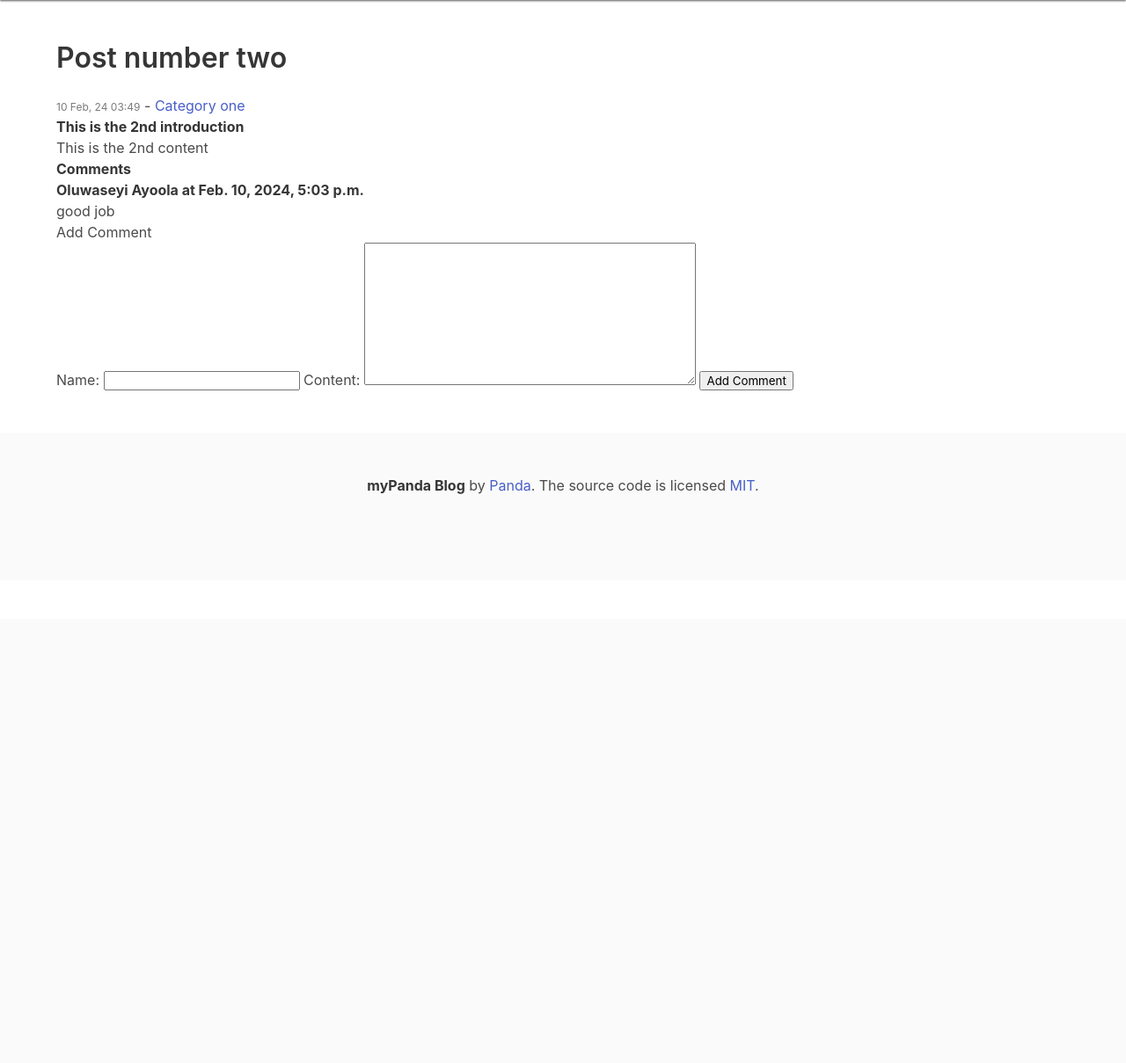
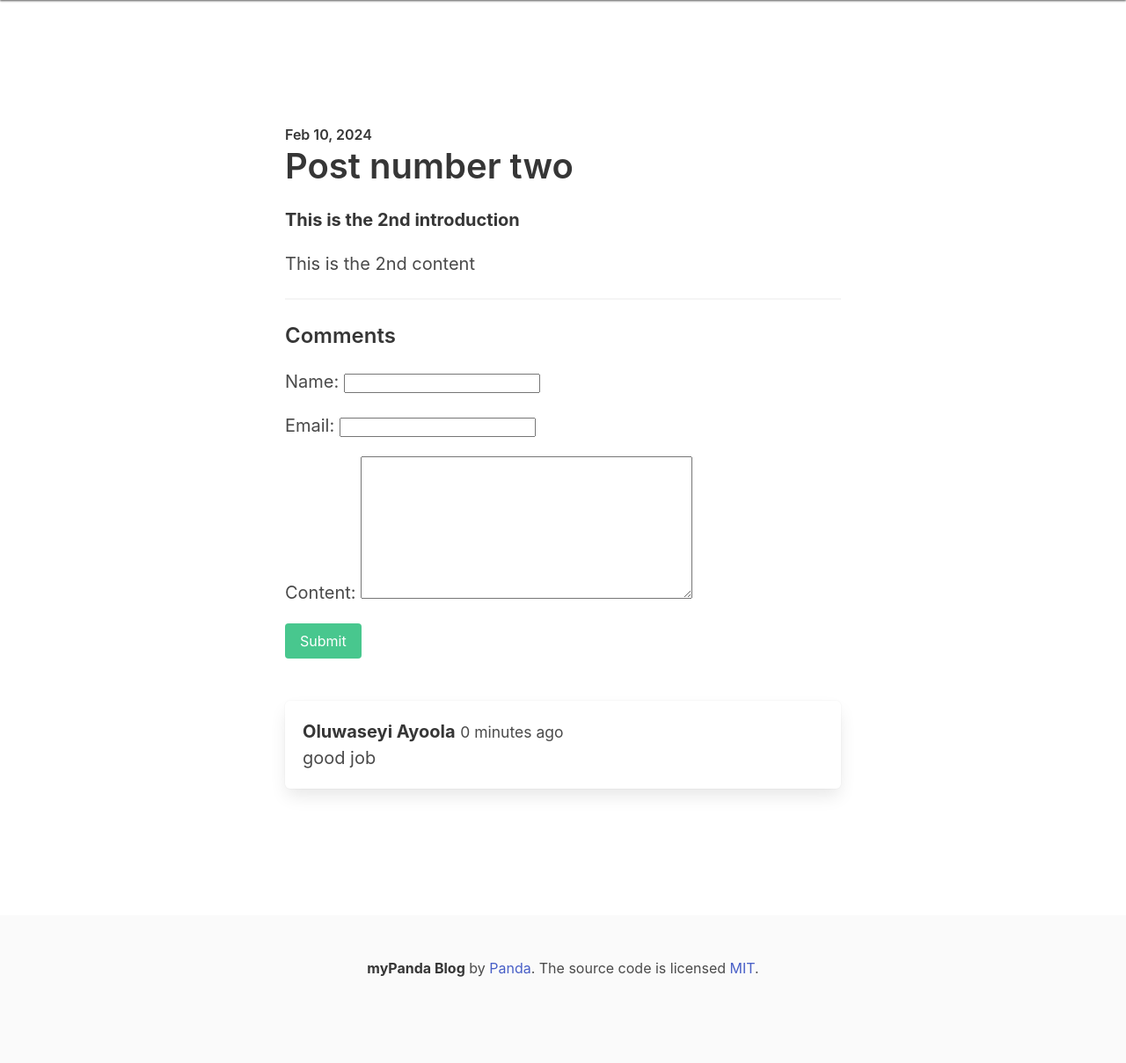
Before and after one commit to SeyiAyo/mypandablog, a Django app: a page that uses templates/post_detail.html in a window 1280 px wide. Shown: the part 96-1305 px from the top of the page at 88% size. Before the commit the page ends 658 px from the top, so only its background shows below. Run offline with Django 5.2, Linux system fonts and the light colour scheme; data comes from the database, SQL or seed files in the repository; both versions use the stored data as it was after the commit.

Commit message:
added comments functionality to post_details

```diff
--- a/blog/forms.py
+++ b/blog/forms.py
@@ -6,4 +6,4 @@ from .models import Comment
 class CommentForm(ModelForm):
     class Meta:
         model = Comment
-        fields = ['name', 'content']
+        fields = ['name', 'email', 'content']
--- a/blog/models.py
+++ b/blog/models.py
@@ -30,9 +30,13 @@ class Post(models.Model):
 class Comment(models.Model):
     post = models.ForeignKey(Post, related_name="comments", on_delete=models.CASCADE)
     name = models.CharField(max_length=255)
+    email = models.EmailField(default="")
     content = models.TextField()
     created_at = models.DateTimeField(auto_now_add=True)
     updated_at = models.DateTimeField(auto_now=True)
 
     def __str__(self):
         return '%s - %s' % (self.post.title, self.name)
+
+    class Meta:
+        ordering = ["-created_at",]
--- a/blog/views.py
+++ b/blog/views.py
@@ -14,6 +14,7 @@ def frontpage(request):
 
 def about(request):
     return render(request, 'about.html')
+
 
 def post_detail(request, slug):
     post = Post.objects.get(slug=slug)
--- a/templates/post_detail.html
+++ b/templates/post_detail.html
@@ -1,37 +1,53 @@
 {% extends 'base.html' %}
 {% block title %}Post Detail{% endblock %}
 {% block content %}
-    <article>
+<section class="hero">
+    <div class="hero-body">
+        <div class="container">
+            <section class="section">
+                <div class="columns">
+                    <div class="column is-8 is-offset-2">
+                        <div class="content is-medium">
+                            <h2 class="subtitle is-6">{{ post.created_at | date:"M d, Y" }}</h2>
                             <h1 class="title">{{ post.title }}</h1>
-
-        <time class="is-size-7 has-text-grey">{{ post.created_at | date:"d M, y H:i" }}</time> - <span><a href="{% url 'category_detail' post.category.slug %}">{{ post.category.title }}</a></span>
-
                             <p><strong>{{ post.intro }}</strong></p>
-
                             <p>{{ post.content }}</p>
 
 
+                            <hr>
 
-        <h2><strong>Comments</strong></h2>
+                            <h2 class="subtitle is-4">Comments</h2>
+
+                            <form action="" method="post" class="mb-6">
+                                {% csrf_token %}
+
+                                {{ form.as_p }}
+
+                                <div class="field">
+                                    <div class="control">
+                                        <button class="button is-success" type="submit">Submit</button>
+                                    </div>
+                                </div>
+                            </form>
 
                             {% if not post.comments.all %}
                                 <p>No comments yet</p>
                             {% endif %}
 
                             {% for comment in post.comments.all %}
-            <article>
-                <strong>{{ comment.name }} at {{ comment.created_at }}</strong><br>
+                                <article class="media box">
+                                    <div class="media-content">
+                                        <strong>{{ comment.name }}</strong> <small>{{ comment.created_at | timesince }} ago</small><br>
                                         {{ comment.content }}
+                                    </div>
                                 </article>
                             {% endfor %}
+                        </div>
+                    </div>
+                </div>
+            </section>
+        </div>
+    </div>
+</section>
 
-        <h2>Add Comment</h2>
-        <form action="" method="post">
-            {% csrf_token %}
-
-            {{ form.as_table }}
-
-            <input type="submit" value="Add Comment">
-        </form>
-    </article>
 {% endblock %}
```
Also changed, not shown: blog/migrations/0005_alter_post_options_comment_email.py (added), db.sqlite3. Lines whose indentation alone changed are shown as unchanged.
